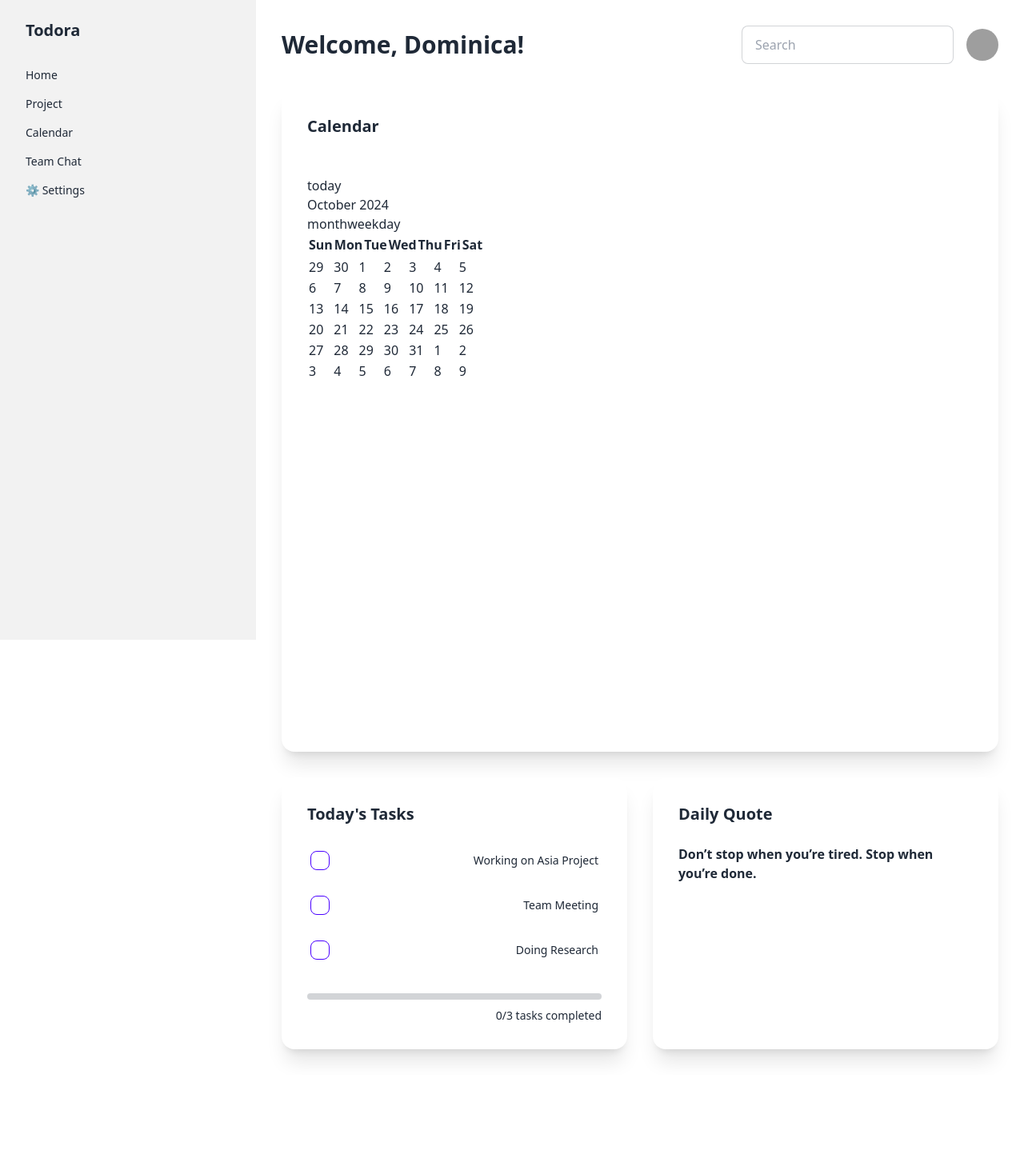
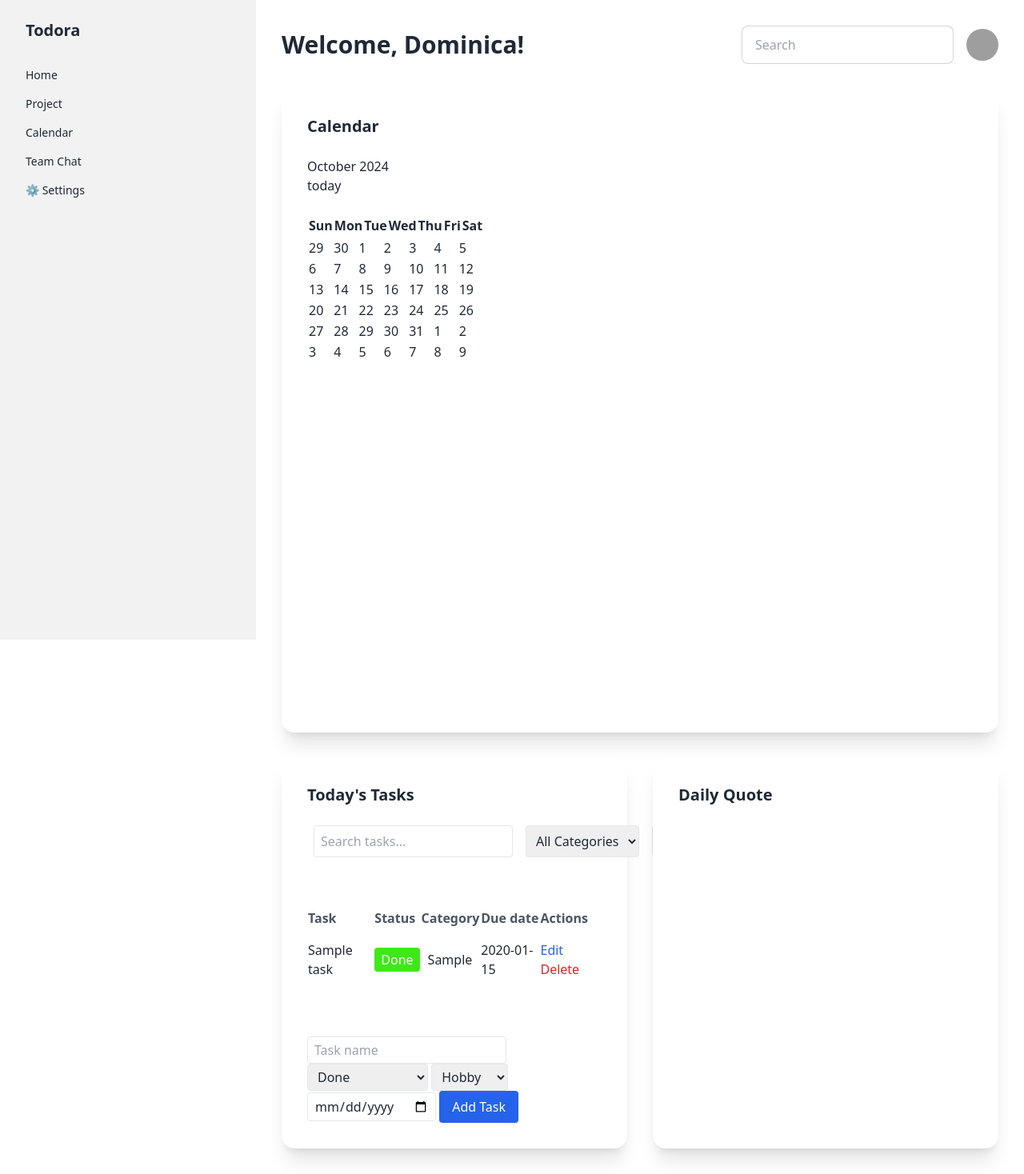
Before and after one commit to descellia/Tixplore, a PHP site: page /home in a window 1280 px wide. Shown: the whole page at 80% size. Before the commit the page ends 1327 px from the top, so only its background shows below. Run offline with PHP 8.4, Linux system fonts and the light colour scheme; tables that the repository leaves empty hold one stand-in row (values such as "Sample post"); lists and menus that the app fills with data are empty; style sheets or scripts are compiled from the project's sources; some libraries are stand-ins or nearby versions; grey boxes are pictures that could not be loaded.

Commit message:
search n filter bar, due date, delete group

```diff
--- /dev/null
+++ b/views/db.php
@@ -0,0 +1,12 @@
+<?php
+$host = 'localhost';
+$user = 'root';
+$password = '';
+$database = 'todo_app';
+
+$conn = new mysqli($host, $user, $password, $database);
+
+if ($conn->connect_error) {
+    die('Database connection failed: ' . $conn->connect_error);
+}
+?>
--- /dev/null
+++ b/views/fungsi.php
@@ -0,0 +1,70 @@
+<?php
+require 'db.php';
+
+function addTask($conn, $task_name, $status, $category, $due_date) {
+    $stmt = $conn->prepare("INSERT INTO tasks (name, status, category, due_date) VALUES (?, ?, ?, ?)");
+    $stmt->bind_param("ssss", $task_name, $status, $category, $due_date);
+    $stmt->execute();
+    $stmt->close();
+}
+
+function getTasks($conn) {
+    $sql = "SELECT * FROM tasks";
+    return $conn->query($sql);
+}
+
+function getGroups($conn) {
+    $sql = "SELECT * FROM groups";
+    $result = $conn->query($sql);
+    return $result;
+}
+
+function updateTask($conn, $taskId, $taskName, $status, $category, $dueDate) {
+    $sql = "UPDATE tasks SET name = '$taskName', status = '$status', category = '$category', due_date = '$dueDate' WHERE id = $taskId";
+    $conn->query($sql);
+}
+
+function deleteTask($conn, $taskId) {
+    $sql = "DELETE FROM tasks WHERE id = $taskId";
+    $conn->query($sql);
+}
+
+function getFilteredTasks($conn, $search = '', $filter_category = '', $filter_status = '') {
+    $sql = "SELECT * FROM tasks WHERE 1=1";
+
+    if (!empty($search)) {
+        $sql .= " AND name LIKE ?";
+        $search = "%$search%";
+    }
+
+    if (!empty($filter_category)) {
+        $sql .= " AND category = ?";
+    }
+
+    if (!empty($filter_status)) {
+        $sql .= " AND status = ?";
+    }
+
+    $stmt = $conn->prepare($sql);
+
+    if (!empty($search) && !empty($filter_category) && !empty($filter_status)) {
+        $stmt->bind_param("sss", $search, $filter_category, $filter_status);
+    } elseif (!empty($search) && !empty($filter_category)) {
+        $stmt->bind_param("ss", $search, $filter_category);
+    } elseif (!empty($search) && !empty($filter_status)) {
+        $stmt->bind_param("ss", $search, $filter_status);
+    } elseif (!empty($filter_category) && !empty($filter_status)) {
+        $stmt->bind_param("ss", $filter_category, $filter_status);
+    } elseif (!empty($search)) {
+        $stmt->bind_param("s", $search);
+    } elseif (!empty($filter_category)) {
+        $stmt->bind_param("s", $filter_category);
+    } elseif (!empty($filter_status)) {
+        $stmt->bind_param("s", $filter_status);
+    }
+
+    $stmt->execute();
+    return $stmt->get_result();
+}
+
+?>
--- a/views/home.php
+++ b/views/home.php
@@ -1,3 +1,14 @@
+<?php
+require 'fungsi.php';
+
+// Search and filter logic
+$search = isset($_GET['search']) ? $_GET['search'] : '';
+$filter_category = isset($_GET['category']) ? $_GET['category'] : '';
+$filter_status = isset($_GET['status']) ? $_GET['status'] : '';
+
+$tasks = getFilteredTasks($conn, $search, $filter_category, $filter_status); // Fetch filtered tasks
+?>
+
 <!DOCTYPE html>
 <html lang="en" data-theme="light">
 <head>
@@ -8,18 +19,23 @@
     <link href="https://cdn.jsdelivr.net/npm/fullcalendar@6.1.4/main.min.css" rel="stylesheet" />
     <script src="https://cdn.jsdelivr.net/npm/fullcalendar@6.1.4/main.min.js"></script>
     <title>Todora - Task Management</title>
+    <style>
+        .status-Done { background-color: #3EE917; color: white; }
+        .status-Not { background-color: #0e0c0c; color: white; }
+        .status-Stuck { background-color: #EF4444; color: white; }
+        .status-Working { background-color: #FBBF24; color: white; }
+    </style>
 </head>
 <body class="bg-base-100 text-base-content">
     <div class="drawer lg:drawer-open">
         <input id="my-drawer" type="checkbox" class="drawer-toggle" />
         <div class="drawer-content flex flex-col">
-            <!-- Page content here -->
             <main class="p-4 lg:p-8">
                 <div class="flex justify-between items-center mb-8">
                     <h2 class="text-3xl font-bold">Welcome, Dominica!</h2>
                     <div class="flex items-center space-x-4">
                         <div class="form-control">
-                            <input type="text" placeholder="Search" class="input input-bordered w-24 md:w-auto" />
+                            <input type="text" name="search" placeholder="Search" value="<?= htmlspecialchars($search) ?>" class="input input-bordered w-24 md:w-auto" />
                         </div>
                         <div class="avatar">
                             <div class="w-10 rounded-full">
@@ -28,6 +44,7 @@
                         </div>
                     </div>
                 </div>
+
                 <!-- Calendar Section with FullCalendar Integration -->
                 <div class="card bg-base-100 shadow-xl mb-8">
                     <div class="card-body">
@@ -35,47 +52,93 @@
                         <div id="calendar" class="mt-4"></div>
                     </div>
                 </div>
-                <!-- Tasks and Quotes -->
+
+                <!-- Tasks Section -->
                 <div class="grid grid-cols-1 lg:grid-cols-2 gap-8">
                     <div class="card bg-base-100 shadow-xl">
                         <div class="card-body">
                             <h3 class="card-title mb-4">Today's Tasks</h3>
-                            <ul class="space-y-4">
-                                <li>
-                                    <div class="form-control">
-                                        <label class="label cursor-pointer">
-                                            <input type="checkbox" class="checkbox checkbox-primary" onclick="updateProgress()" />
-                                            <span class="label-text">Working on Asia Project</span>
-                                        </label>
-                                    </div>
-                                </li>
-                                <li>
-                                    <div class="form-control">
-                                        <label class="label cursor-pointer">
-                                            <input type="checkbox" class="checkbox checkbox-primary" onclick="updateProgress()" />
-                                            <span class="label-text">Team Meeting</span>
-                                        </label>
-                                    </div>
-                                </li>
-                                <li>
-                                    <div class="form-control">
-                                        <label class="label cursor-pointer">
-                                            <input type="checkbox" class="checkbox checkbox-primary" onclick="updateProgress()" />
-                                            <span class="label-text">Doing Research</span>
-                                        </label>
-                                    </div>
-                                </li>
-                            </ul>
-                            <div class="mt-4">
-                                <progress id="taskProgress" class="progress progress-primary w-full" value="0" max="100"></progress>
-                                <p id="taskCount" class="text-sm text-right mt-1">0/3 tasks completed</p>
+                            <!-- Search and Filter -->
+                            <form method="get" class="mb-4 flex justify-between">
+                                <input type="text" name="search" placeholder="Search tasks..." value="<?= htmlspecialchars($search) ?>" class="border rounded px-2 py-1 mx-2">
+
+                                <select name="category" class="border rounded px-2 py-1 mx-2">
+                                    <option value="">All Categories</option>
+                                    <option value="Hobby" <?= $filter_category == 'Hobby' ? 'selected' : '' ?>>Hobby</option>
+                                    <option value="Work" <?= $filter_category == 'Work' ? 'selected' : '' ?>>Work</option>
+                                    <option value="Finance" <?= $filter_category == 'Finance' ? 'selected' : '' ?>>Finance</option>
+                                    <option value="Health" <?= $filter_category == 'Health' ? 'selected' : '' ?>>Health</option>
+                                </select>
+
+                                <select name="status" class="border rounded px-2 py-1 mx-2">
+                                    <option value="">All Status</option>
+                                    <option value="Done" <?= $filter_status == 'Done' ? 'selected' : '' ?>>Done</option>
+                                    <option value="Not Started Yet" <?= $filter_status == 'Not Started Yet' ? 'selected' : '' ?>>Not started yet</option>
+                                    <option value="Stuck" <?= $filter_status == 'Stuck' ? 'selected' : '' ?>>Stuck</option>
+                                    <option value="Working on it" <?= $filter_status == 'Working on it' ? 'selected' : '' ?>>Working on it</option>
+                                </select>
+
+                                <button type="submit" class="bg-blue-600 text-white px-4 py-2 rounded mx-2">Filter</button>
+                            </form>
+
+                            <!-- Display tasks -->
+                            <div class="mt-4" id="task-list">
+                                <table class="w-full mt-4">
+                                    <thead>
+                                        <tr class="text-left text-gray-600">
+                                            <th class="py-2">Task</th>
+                                            <th class="py-2">Status</th>
+                                            <th class="py-2">Category</th>
+                                            <th class="py-2">Due date</th>
+                                            <th class="py-2">Actions</th>
+                                        </tr>
+                                    </thead>
+                                    <tbody>
+                                        <?php while ($task = $tasks->fetch_assoc()): ?>
+                                        <tr>
+                                            <td class="py-2"><?= htmlspecialchars($task['name']) ?></td>
+                                            <td class="py-2"><span class="status-<?= htmlspecialchars($task['status']) ?> px-2 py-1 rounded"><?= htmlspecialchars($task['status']) ?></span></td>
+                                            <td class="py-2"><span class="category-<?= htmlspecialchars($task['category']) ?> px-2 py-1 rounded"><?= htmlspecialchars($task['category']) ?></span></td>
+                                            <td class="py-2"><?= htmlspecialchars($task['due_date']) ?></td>
+                                            <td class="py-2">
+                                                <button class="text-blue-600">Edit</button>
+                                                <form method="post" action="delete_task.php" style="display:inline">
+                                                    <input type="hidden" name="task_id" value="<?= htmlspecialchars($task['id']) ?>">
+                                                    <button class="text-red-600">Delete</button>
+                                                </form>
+                                            </td>
+                                        </tr>
+                                        <?php endwhile; ?>
+                                    </tbody>
+                                </table>
+
+                                <!-- Add new task form -->
+                                <br><br>
+                                <form method="post" class="mt-4">
+                                    <input type="text" name="task_name" placeholder="Task name" required class="border rounded px-2 py-1">
+                                    <select name="status" class="border rounded px-2 py-1">
+                                        <option value="Done">Done</option>
+                                        <option value="Not Started Yet">Not started yet</option>
+                                        <option value="Stuck">Stuck</option>
+                                        <option value="Working on it">Working on it</option>
+                                    </select>
+                                    <select name="category" class="border rounded px-2 py-1">
+                                        <option value="Hobby">Hobby</option>
+                                        <option value="Work">Work</option>
+                                        <option value="Finance">Finance</option>
+                                        <option value="Health">Health</option>
+                                    </select>
+                                    <input type="date" name="due_date" required class="border rounded px-2 py-1">
+                                    <button type="submit" name="add_task" class="bg-blue-600 text-white px-4 py-2 rounded">Add Task</button>
+                                </form>
                             </div>
                         </div>
                     </div>
+
                     <div class="card bg-base-100 shadow-xl">
                         <div class="card-body">
                             <h3 class="card-title mb-4">Daily Quote</h3>
-                                <h2 class="font-bold" id="dailyQuote"></h2>
+                            <h2 class="font-bold" id="dailyQuote"></h2>
                         </div>
                     </div>
                 </div>
@@ -84,7 +147,6 @@
         <div class="drawer-side">
             <label for="my-drawer" class="drawer-overlay"></label>
             <ul class="menu p-4 w-80 h-full bg-base-200 text-base-content">
-                <!-- Sidebar content here -->
                 <li><a class="text-xl font-bold mb-4">Todora</a></li>
                 <li><a> Home</a></li>
                 <li><a> Project</a></li>
@@ -100,76 +162,26 @@
         const calendarEl = document.getElementById('calendar');
 
         if (calendarEl) {
-            // Initialize FullCalendar only if the element exists
             const calendar = new FullCalendar.Calendar(calendarEl, {
                 initialView: 'dayGridMonth',
-                headerToolbar: {
-                    left: 'prev,next today',
-                    center: 'title',
-                    right: 'dayGridMonth,timeGridWeek,timeGridDay'
-                },
-                events: [
-                    {
-                        title: 'Asia Project',
-                        start: '2023-08-01',
-                    },
-                    {
-                        title: 'Team Meeting',
-                        start: '2023-08-03T10:30:00',
-                        end: '2023-08-03T12:30:00'
-                    },
-                    {
-                        title: 'Research',
-                        start: '2023-08-05'
-                    }
-                ],
-                editable: true,
-                selectable: true,
-                dateClick: function(info) {
-                    alert('Date clicked: ' + info.dateStr);
-                }
+                events: [], // Populate with your event data
             });
 
             calendar.render();
-        } else {
-            console.error('Calendar element not found');
         }
 
-        // Task Progress Update
-        const checkboxes = document.querySelectorAll('.checkbox');
-        const progress = document.getElementById('taskProgress');
-        const taskCount = document.getElementById('taskCount');
-
-        function updateProgress() {
-            const totalTasks = checkboxes.length;
-            const completedTasks = Array.from(checkboxes).filter(cb => cb.checked).length;
-
-            progress.value = (completedTasks / totalTasks) * 100;
-            taskCount.textContent = `${completedTasks}/${totalTasks} tasks completed`;
+        // Fetch daily quote from the API
+        async function fetchDailyQuote() {
+            try {
+                const response = await fetch('https://api.quotable.io/random');
+                const data = await response.json();
+                document.getElementById('dailyQuote').innerText = `"${data.content}" - ${data.author}`;
+            } catch (error) {
+                console.error('Error fetching daily quote:', error);
+            }
         }
 
-        checkboxes.forEach(checkbox => {
-            checkbox.addEventListener('change', updateProgress);
-        });
-
-        updateProgress(); // Initialize progress on page load
-
-        // Daily Quotes
-        const quotes = [
-            "The only way to do great work is to love what you do. - Steve Jobs",
-            "Believe you can and you're halfway there. - Theodore Roosevelt",
-            "Your limitation—it's only your imagination.",
-            "Push yourself, because no one else is going to do it for you.",
-            "Great things never come from comfort zones.",
-            "Dream it. Wish it. Do it.",
-            "Success doesn’t just find you. You have to go out and get it.",
-            "The harder you work for something, the greater you’ll feel when you achieve it.",
-            "Dream bigger. Do bigger.",
-            "Don’t stop when you’re tired. Stop when you’re done."
-        ];
-
-        const dailyQuote = quotes[Math.floor(Math.random() * quotes.length)];
-        document.getElementById('dailyQuote').textContent = dailyQuote;
+        fetchDailyQuote();
     });
     </script>
 </body>
```
Also changed, not shown: todo_app.sql (+2 -8 lines), views/taskpage/delete_group.php (deleted, +0 -9 lines), views/taskpage/edit_task.php (added, +87 -0 lines), views/taskpage/fungsi.php (+30 -24 lines), views/taskpage/task_page.php (+74 -35 lines).
